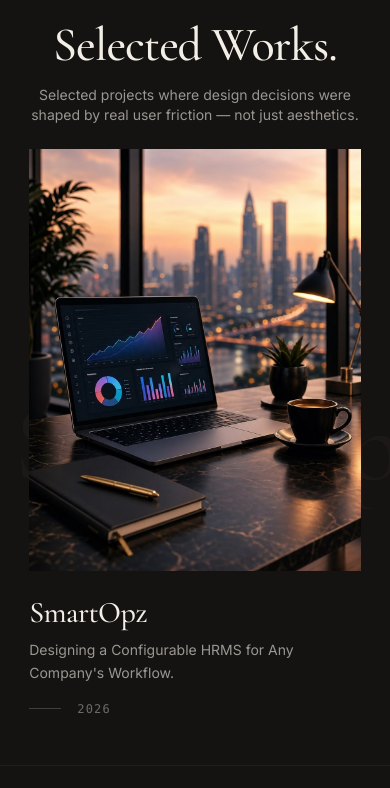
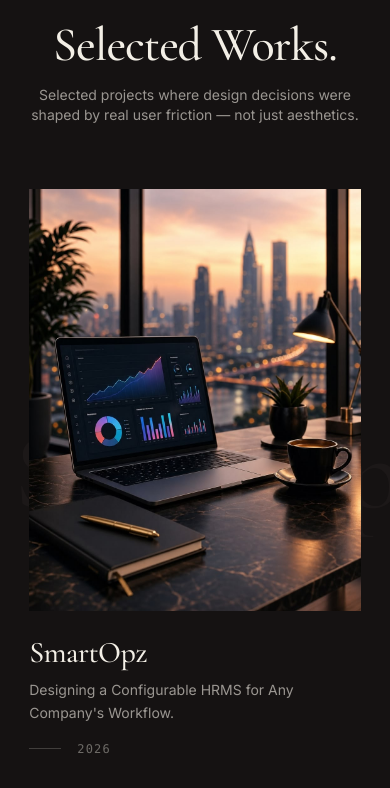
Before and after one commit to arivuselvi1701/arivuselvidgsportfolio, a React (Vite) app: page / in a window 390 px wide. Shown: the part 1080-1868 px from the top of the page. Built offline with nearby package versions, Linux system fonts and the light colour scheme.

Commit message:
Add spacing between Selected Works intro and first project

```diff
--- a/src/components/Work.jsx
+++ b/src/components/Work.jsx
@@ -53,7 +53,7 @@ export default function Work() {
       {projects.map((project, index) => (
         <section
           key={project.title}
-          className="relative pt-6 pb-12 md:py-32 w-full flex items-center justify-center overflow-hidden border-b border-white/5"
+          className="relative pt-16 pb-16 md:py-32 w-full flex items-center justify-center overflow-hidden border-b border-white/5"
         >
           {/* Massive Background Text Parallax/Scroll effect */}
           <div className="absolute inset-0 flex items-center justify-center pointer-events-none z-0 overflow-hidden">
```
